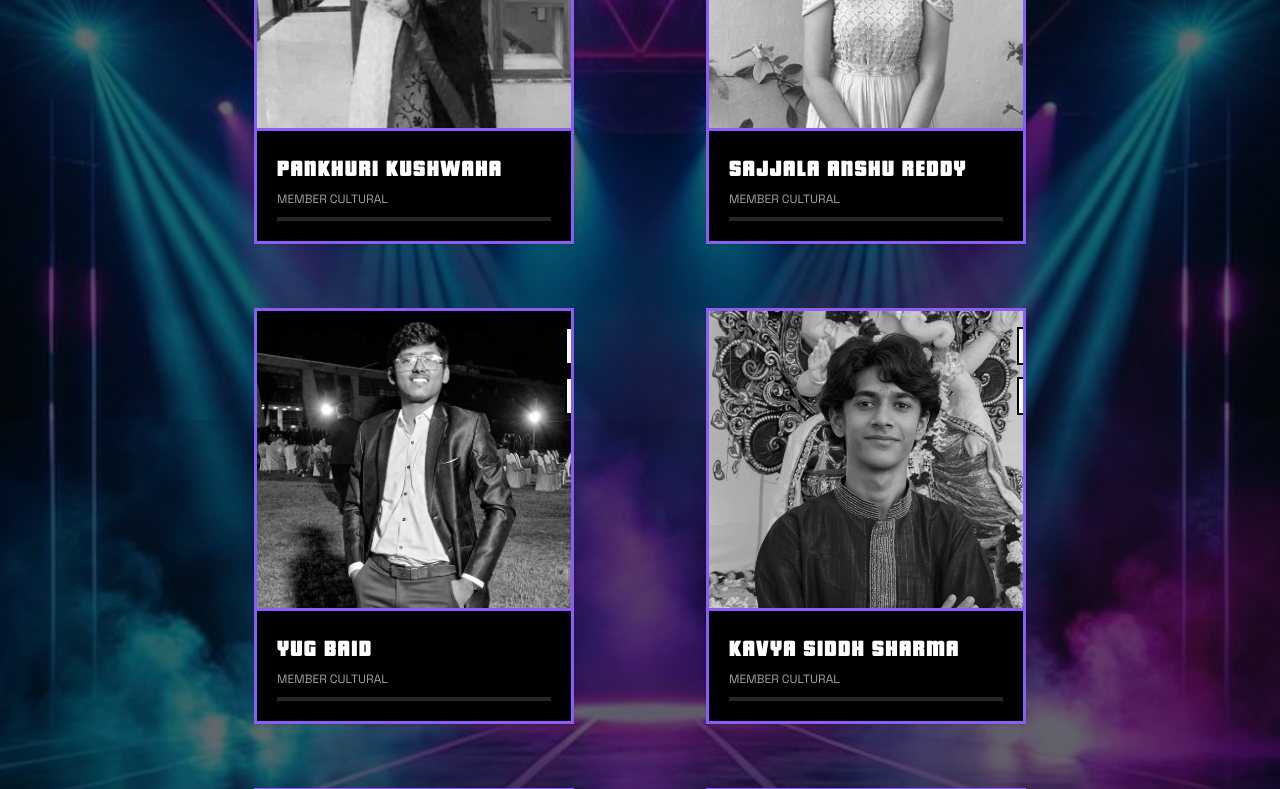
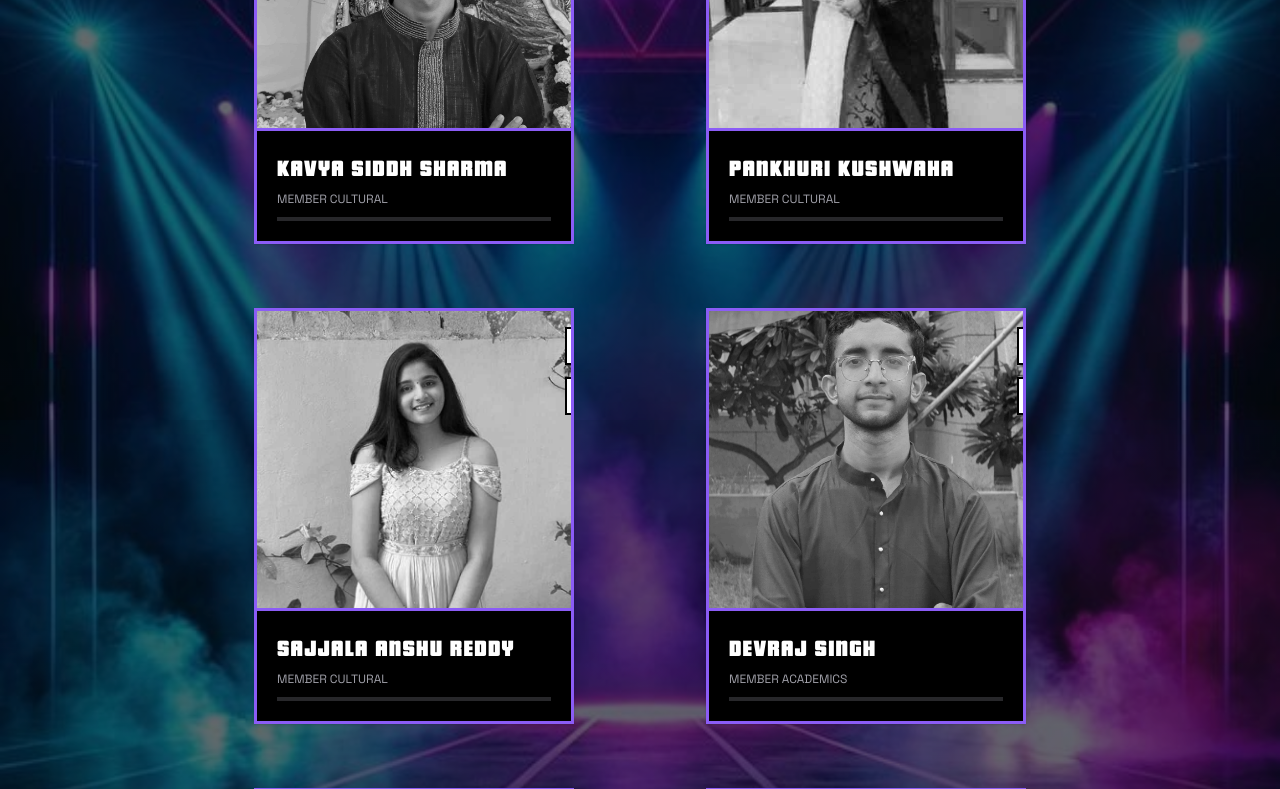
Before and after one commit to harsh005patel/stavya-fest-website2, a React (Create React App) app: page /contact in a window 1280 px wide. Shown: the part 2860-3649 px from the top of the page. Built offline with nearby package versions, Linux system fonts and the light colour scheme; no server answers.

Commit message:
24-1 2:18

```diff
--- a/src/pages/ContactPage.js
+++ b/src/pages/ContactPage.js
@@ -41,18 +41,20 @@ const coreTeam = [
     linkedin: "www.linkedin.com/in/vrut-ajudiya-bb40ba31a/",
   },
   { name: "Rishi Menpara", title: "Member Cultural", image: ["/contact_us/rishi.jpg"], insta: "rishi_menpara", linkedin: "www.linkedin.com/in/rishimenpara" },
-  { name: "Dev Patel", title: "Member Cultural", image: ["/contact_us/dev.jpg"], insta: "devunderscore23", linkedin: "https://www.linkedin.com/in/dev-patel-96b2a9217/" },  { name: "Chinmay Patil", title: "Member Cultural", image: ["/contact_us/chinmay.jpeg", "/contact_us/chinmay.jpg"], insta: "chinmay._.patil", linkedin: "www.linkedin.com/in/chinmay-patil-63318a330" },
-  { name: "Devraj Singh", title: "Member Academics", image: ["/contact_us/devraj.jpg"], insta: "devraj._.x", linkedin: "www.linkedin.com/in/devrajsingh25" },
+  { name: "Dev Patel", title: "Member Cultural", image: ["/contact_us/dev.jpg"], insta: "devunderscore23", linkedin: "https://www.linkedin.com/in/dev-patel-96b2a9217/" },
+  { name: "Chinmay Patil", title: "Member Cultural", image: ["/contact_us/chinmay.jpeg", "/contact_us/chinmay.jpg"], insta: "chinmay._.patil", linkedin: "www.linkedin.com/in/chinmay-patil-63318a330" },
+  { name: "Vedant Patel", title: "Member Academics", image: ["/contact_us/vedant.jpg"], insta: "vedant_plt_11", linkedin: "www.linkedin.com/in/vedant-patel-04-" },
+  { name: "Kavya Siddh Sharma", title: "Member Cultural", image: ["/contact_us/kavya.jpg"], insta: "kavya._.1806", linkedin: "www.linkedin.com/in/kavya-siddh-sharma-714228318" },
   { name: "Pankhuri Kushwaha", title: "Member Cultural", image: ["/contact_us/pankhuri.jpg"], insta: "pankhuri.dc", linkedin: "https://www.linkedin.com/in/pankhuri-kushwaha-b00186330" },
   { name: "Sajjala Anshu Reddy", title: "Member Cultural", image: ["/contact_us/anshu.jpg", "/contact_us/anshu.jpg"], insta: "anshu_reddyy19", linkedin: "linkedin.com/anshu-reddy" },
-  { name: "Yug Baid", title: "Member Cultural", image: ["/contact_us/yug.jpg"], insta: "yug__jaiin__", linkedin: "https://www.linkedin.com/in/yug-baid-89702b309" },
-  { name: "Kavya Siddh Sharma", title: "Member Cultural", image: ["/contact_us/kavya.jpg"], insta: "kavya._.1806", linkedin: "www.linkedin.com/in/kavya-siddh-sharma-714228318" },
+  { name: "Devraj Singh", title: "Member Academics", image: ["/contact_us/devraj.jpg"], insta: "devraj._.x", linkedin: "www.linkedin.com/in/devrajsingh25" },
+  { name: "Naitik Darji", title: "Member Academics", image: ["/contact_us/naitik.jpg"], insta: "naitikkk_31", linkedin: "https://www.linkedin.com/in/naitik-darji-b70038320" },
+  { name: "Jinit Ponkiya", title: "Member Academics", image: ["/contact_us/jinit.jpg"], insta: "jinitponkiya", linkedin: null },
   { name: "Anushka Wagh", title: "Member Academics", image: ["/contact_us/anushka.jpg"], insta: "anushka_wagh_03", linkedin: "www.linkedin.com/in/anushka-wagh-0b0a7932b" },
   { name: "Ashitosh Shirsath", title: "Member Academics", image: ["/contact_us/ashitosh.jpg"], insta: "ashitosh_0302", linkedin: null },
   { name: "Lingampeta Daksha", title: "Member Academics", image: ["/contact_us/daksha.jpg", "/contact_us/daksha.jpeg"], insta: "daksha_goud.16", linkedin: "www.linkedin.com/in/lingampeta-daksha-548188330" },
-  { name: "Vedant Patel", title: "Member Academics", image: ["/contact_us/vedant.jpg"], insta: "vedant_plt_11", linkedin: "www.linkedin.com/in/vedant-patel-04-" },
-  { name: "Jinit Ponkiya", title: "Member Academics", image: ["/contact_us/jinit.jpg"], insta: "jinitponkiya", linkedin: null },
   { name: "Dhruv Sharma", title: "Member Academics", image: ["/contact_us/dhruv.jpg"], insta: "dhruv_sh_arm_a", linkedin: "www.linkedin.com/in/dhruv-18-sharma" },
+  { name: "Yug Baid", title: "Member Cultural", image: ["/contact_us/yug.jpg"], insta: "yug__jaiin__", linkedin: "https://www.linkedin.com/in/yug-baid-89702b309" },
   { name: "Akshat Sharma", title: "Member Academics", image: ["/contact_us/akshat.jpg"], insta: "sharmakshat19", linkedin: "www.linkedin.com/in/akshatsharma19" },
 ];
 
```
